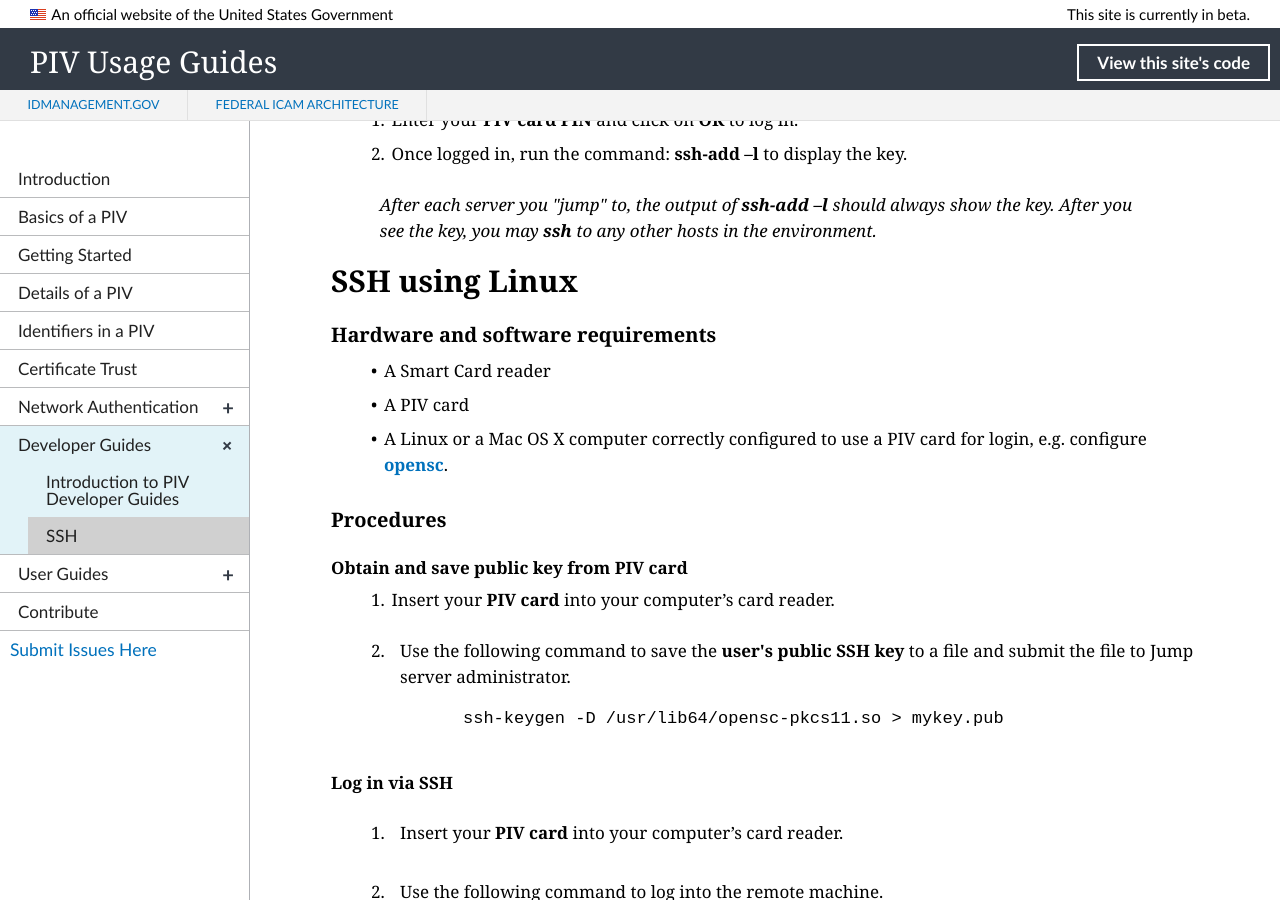
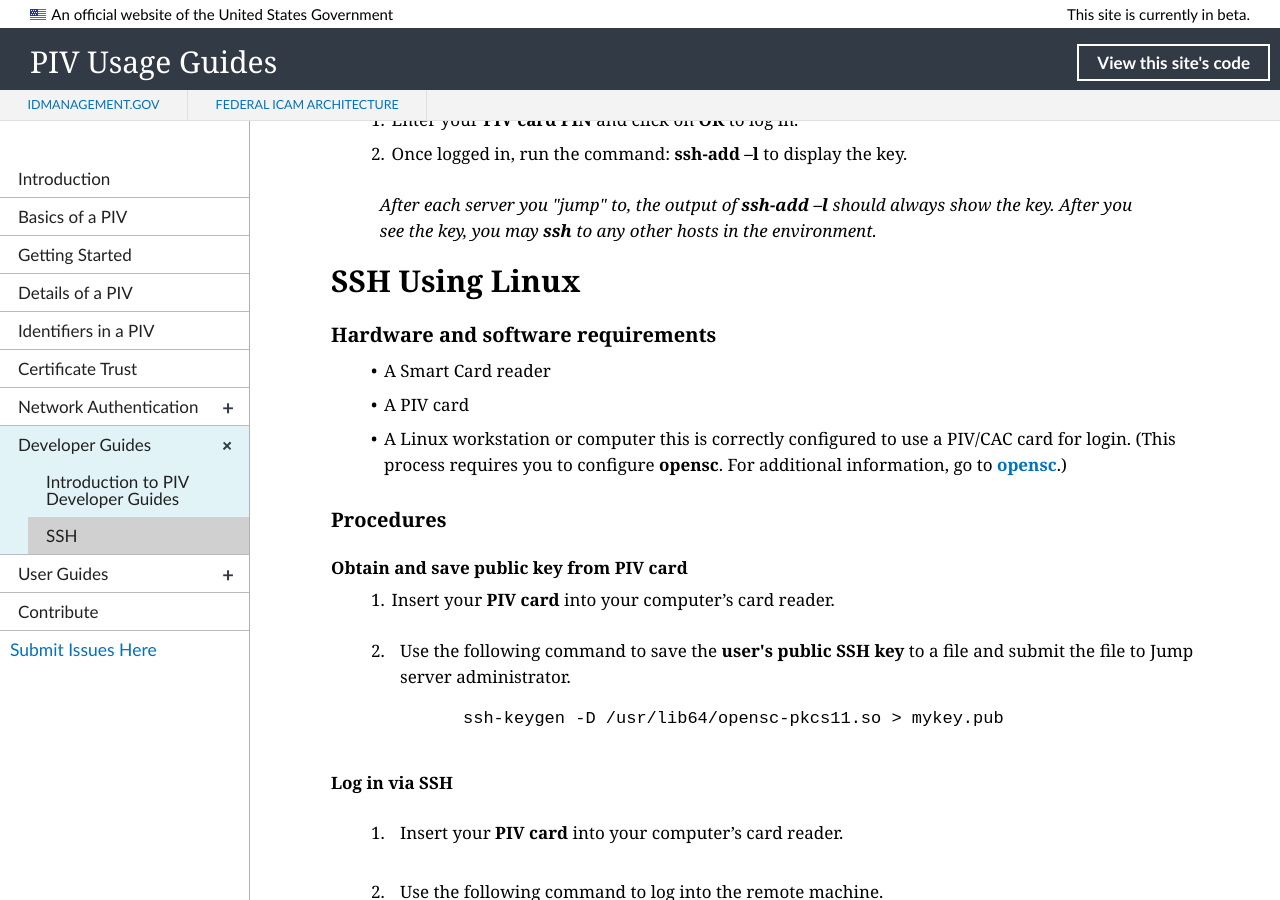
Before and after one commit to GSA/piv-guides, a Jekyll site: the page built from _devconfig/ssh.md, in a window 1280 px wide and 900 px high, scrolled down 3755 px. Built offline with Jekyll 4.4.1, drawn with Linux system fonts in a browser that asks for light colours; nearby versions of some CDN libraries; some of the changed text lies outside the part shown.

Commit message:
Update ssh.md

```diff
--- a/_devconfig/ssh.md
+++ b/_devconfig/ssh.md
@@ -34,6 +34,7 @@
   * [Configure a UNIX-like server](#configure-a-unix-like-server)
 
 ## SSH using Windows
+
 ### Hardware and software requirements
 
 - Windows-based workstation or computer
@@ -51,7 +52,7 @@
 
 > _**Note:**  **PuTTY** will typically be installed at C:\Program Files\PuTTY.)_
 
-#### Insert CAPI Key into Pageant
+#### Use PIV/CAC To Insert CAPI Key into Pageant
 
 > _**CAPI** is Microsoft's Crytographic Application Programming Interface._
 
@@ -124,13 +125,13 @@
 
 > _After each server you &quot;jump&quot; to, the output of **ssh-add –l** should always show the key.  After you see the key, you may **ssh** to any other hosts in the environment._
 
-## SSH using Linux
+## SSH Using Linux
 
 ### Hardware and software requirements
 
   * A Smart Card reader
   * A PIV card
-  * A Linux or a Mac OS X computer correctly configured to use a PIV card for login, e.g. configure [**opensc**](https://github.com/OpenSC/OpenSC/wiki/Download-latest-OpenSC-stable-release).
+  * A Linux workstation or computer this is correctly configured to use a PIV/CAC card for login. (This process requires you to configure **opensc**. For additional information, go to [**opensc**](https://github.com/OpenSC/OpenSC/wiki/Download-latest-OpenSC-stable-release).)
 
 ### Procedures
 
```
